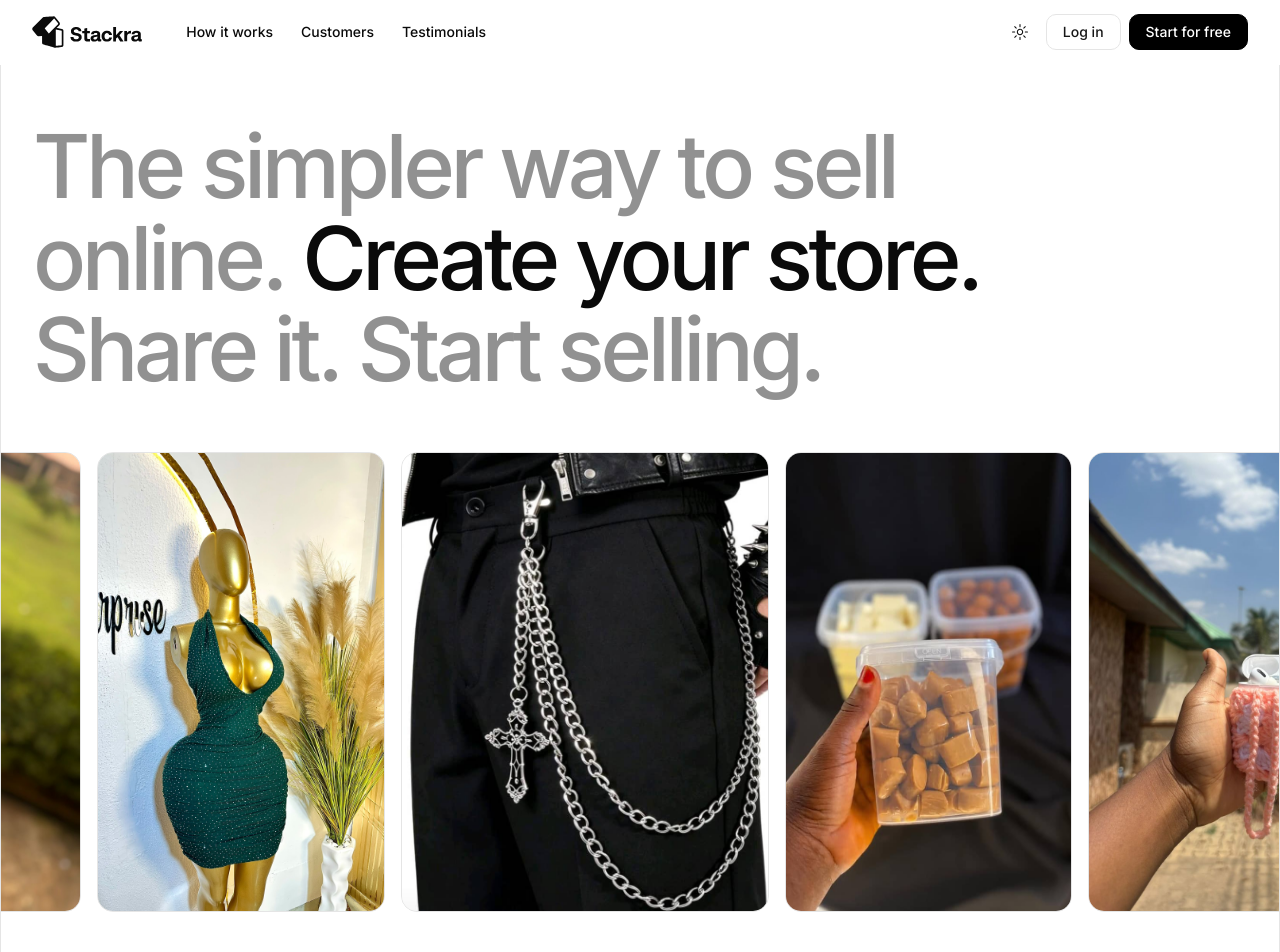
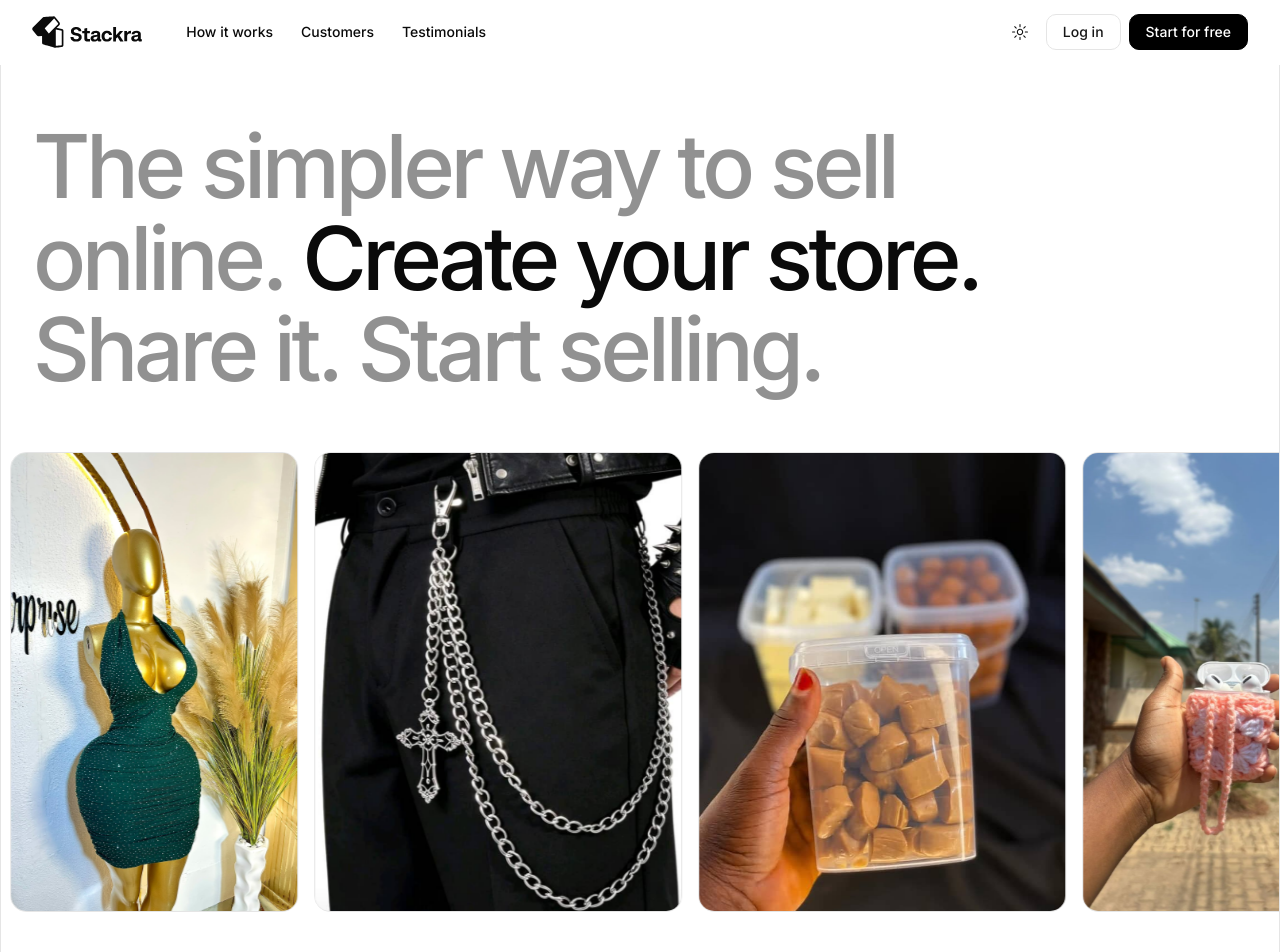
Before and after one commit to danieboy180-stack/stackra-landing, a Next.js app: page / in a window 1280 px wide. Shown: the top 952 px of the page. Built offline with nearby package versions, Linux system fonts and the light colour scheme; a web font is replaced by a local one.

Commit message:
Hero: endless smooth marquee over all 18 photos, fade-in load; storefront: all 25 photos cycled across the small boxes

```diff
--- a/components/browse-to-order.tsx
+++ b/components/browse-to-order.tsx
@@ -1,42 +1,104 @@
 "use client";
 
-import { useState } from "react";
+import { useEffect, useState } from "react";
 import Image from "next/image";
 import { motion, useReducedMotion } from "framer-motion";
 import { cn } from "@/lib/utils";
 
-// Floating tiles, placed as % of the scene (laid out like the reference graphic).
-// Photos live in /public/storefront. `position` is the crop focus (object-position).
-// A tile whose file is missing simply stays an empty placeholder.
+// Every photo in /public/storefront. To add one: upload it to that folder and
+// add its filename here. Photos are dealt out round-robin to the small boxes;
+// each box fades through its own photos.
+const photos = [
+  "IMG-20260819-WA0128.jpg",
+  "IMG-20260824-WA0009.jpg",
+  "IMG-20260827-WA0091.jpg",
+  "IMG-20260827-WA0093.jpg",
+  "IMG-20260827-WA0094.jpg",
+  "IMG-20260827-WA0102.jpg",
+  "IMG-20260828-WA0007.jpg",
+  "IMG-20260828-WA0012.jpg",
+  "IMG-20260903-WA0056.jpg",
+  "IMG-20260903-WA0060.jpg",
+  "IMG-20260903-WA0062.jpg",
+  "IMG-20260904-WA0094.jpg",
+  "IMG-20260905-WA0088.jpg",
+  "IMG-20260905-WA0089.jpg",
+  "IMG-20260907-WA0008.jpg",
+  "IMG-20260907-WA0028.jpg",
+  "IMG-20260907-WA0066.jpg",
+  "IMG-20260907-WA0075.jpg",
+  "IMG-20260914-WA0040.jpg",
+  "IMG-20260930-WA0152.jpg",
+  "IMG-20261001-WA0112.jpg",
+  "IMG-20261009-WA0054.jpg",
+  "IMG-20261009-WA0057.jpg",
+  "IMG-20261009-WA0059.jpg",
+  "IMG-20261009-WA0060.jpg",
+];
+
+// Floating boxes, placed as % of the scene (laid out like the reference graphic).
 // The big card and the pill under it stay empty on purpose.
 const tiles = [
-  { x: 13.3, y: 15.4, s: 10.1, src: "/storefront/IMG-20260821-WA0232.jpg", position: "40% 65%" }, // star rings
-  { x: 32.8, y: 20.8, s: 10.3, src: "/storefront/IMG-20260903-WA0062.jpg", position: "50% 55%" }, // pink sweets
-  { x: 51.1, y: 12.5, s: 10.7, src: "/storefront/IMG-20260827-WA0159_1_.jpg", position: "45% 45%" }, // watch in box
-  { x: 80.7, y: 17.1, s: 10.1, src: "/storefront/IMG-20260819-WA0128.jpg", position: "50% 50%" }, // glass bottles
-  { x: 64.0, y: 23.9, s: 10.3, src: "/storefront/IMG-20260817-WA0070.jpg", position: "45% 55%" }, // earrings
-  { x: 5.0, y: 35.9, s: 10.1, src: "/storefront/IMG-20260914-WA0040.jpg", position: "35% 60%" }, // loafers
-  { x: 13.4, y: 53.9, s: 10.1, src: "/storefront/IMG-20260827-WA0091.jpg", position: "50% 55%" }, // crochet bag
-  { x: 78.6, y: 45.4, s: 10.1, src: "/storefront/IMG-20260907-WA0036.jpg", position: "50% 30%" }, // red hoodie
-  { x: 5.0, y: 73.7, s: 10.1, src: "/storefront/IMG-20260905-WA0089.jpg", position: "25% 40%" }, // bodysuit
-  { x: 31.3, y: 76.9, s: 10.2, src: "/storefront/IMG-20260907-WA0008.jpg", position: "50% 60%" }, // black flats
-  { x: 55.3, y: 70.7, s: 10.2, src: "/storefront/IMG-20260903-WA0057.jpg", position: "45% 50%" }, // brown sweets
-  { x: 75.5, y: 76.3, s: 10.2, src: "/storefront/IMG-20260817-WA0061.jpg", position: "50% 45%" }, // gold ring
+  { x: 13.3, y: 15.4, s: 10.1 },
+  { x: 32.8, y: 20.8, s: 10.3 },
+  { x: 51.1, y: 12.5, s: 10.7 },
+  { x: 80.7, y: 17.1, s: 10.1 },
+  { x: 64.0, y: 23.9, s: 10.3 },
+  { x: 5.0, y: 35.9, s: 10.1 },
+  { x: 13.4, y: 53.9, s: 10.1 },
+  { x: 78.6, y: 45.4, s: 10.1 },
+  { x: 5.0, y: 73.7, s: 10.1 },
+  { x: 31.3, y: 76.9, s: 10.2 },
+  { x: 55.3, y: 70.7, s: 10.2 },
+  { x: 75.5, y: 76.3, s: 10.2 },
 ];
 
-function TilePhoto({ src, position }: { src: string; position: string }) {
-  const [failed, setFailed] = useState(false);
-  if (failed) return null;
+const tilePhotos = tiles.map((_, i) =>
+  photos.filter((_, j) => j % tiles.length === i)
+);
+
+// Fades through a box's photos, one after another. Each photo fades in only once
+// it has loaded, so nothing pops.
+function TileCarousel({ files, index }: { files: string[]; index: number }) {
+  const reduceMotion = useReducedMotion();
+  const [current, setCurrent] = useState(0);
+  const [loaded, setLoaded] = useState<Record<string, boolean>>({});
+
+  useEffect(() => {
+    if (reduceMotion || files.length < 2) return;
+    let interval: number | undefined;
+    const start = window.setTimeout(() => {
+      setCurrent((c) => (c + 1) % files.length);
+      interval = window.setInterval(
+        () => setCurrent((c) => (c + 1) % files.length),
+        5200
+      );
+    }, 2400 + index * 450);
+    return () => {
+      window.clearTimeout(start);
+      window.clearInterval(interval);
+    };
+  }, [files.length, index, reduceMotion]);
+
   return (
-    <Image
-      src={src}
-      alt=""
-      fill
-      sizes="(min-width: 1024px) 90px, 14vw"
-      onError={() => setFailed(true)}
-      className="object-cover"
-      style={{ objectPosition: position }}
-    />
+    <>
+      {files.map((file, k) => (
+        <Image
+          key={file}
+          src={`/storefront/${file}`}
+          alt=""
+          fill
+          sizes="(min-width: 1024px) 90px, 14vw"
+          onLoad={() => setLoaded((l) => ({ ...l, [file]: true }))}
+          onError={() => setLoaded((l) => ({ ...l, [file]: false }))}
+          className={cn(
+            "object-cover transition-opacity duration-1000 ease-in-out",
+            k === current && loaded[file] ? "opacity-100" : "opacity-0"
+          )}
+          style={{ objectPosition: "50% 40%" }}
+        />
+      ))}
+    </>
   );
 }
 
@@ -91,7 +153,7 @@ export default function BrowseToOrder() {
                       i % 2 ? "bg-muted/50" : "bg-muted"
                     )}
                   >
-                    <TilePhoto src={t.src} position={t.position} />
+                    <TileCarousel files={tilePhotos[i]} index={i} />
                   </motion.div>
                 </motion.div>
               ))}
--- a/components/hero.tsx
+++ b/components/hero.tsx
@@ -1,8 +1,8 @@
 "use client";
 
-import { useEffect, useRef, useState, type KeyboardEvent } from "react";
+import { useEffect, useState } from "react";
 import Image from "next/image";
-import { useReducedMotion } from "framer-motion";
+import { motion, useReducedMotion } from "framer-motion";
 import { cn } from "@/lib/utils";
 
 const sentences = [
@@ -12,31 +12,44 @@ const sentences = [
   "Start selling.",
 ];
 
-// Strip cards, in order. Files live in /public/hero. "tall" and "wide" are both
-// portrait-friendly; `position` is the crop focus (object-position) for that photo.
-// A card whose file is missing simply stays an empty placeholder.
-const cards = [
-  { src: "/hero/IMG-20260905-WA0071.jpg", shape: "wide", position: "50% 50%" }, // brown monogram handbag
-  { src: "/hero/IMG-20260827-WA0094.jpg", shape: "wide", position: "50% 50%" }, // blue crochet bow
-  { src: "/hero/IMG-20261001-WA0117.jpg", shape: "tall", position: "50% 45%" }, // green dress
-  { src: "/hero/IMG-20260828-WA0007.jpg", shape: "wide", position: "40% 50%" }, // chain with cross
-  { src: "/hero/IMG-20260903-WA0056.jpg", shape: "tall", position: "50% 50%" }, // sweets
-  { src: "/hero/IMG-20260827-WA0111.jpg", shape: "wide", position: "50% 70%" }, // crochet AirPods case
-  { src: "/hero/IMG-20261001-WA0114.jpg", shape: "tall", position: "50% 75%" }, // brown dress
-  { src: "/hero/IMG-20260827-WA0115.jpg", shape: "wide", position: "50% 50%" }, // spider beanie
-  { src: "/hero/IMG-20261001-WA0133.jpg", shape: "tall", position: "55% 40%" }, // striped bodysuit
-  { src: "/hero/IMG-20260907-WA0066.jpg", shape: "wide", position: "50% 100%" }, // polo shirts
-] as const;
+// Every photo in /public/hero, in strip order. To add one: upload it to that
+// folder and add its filename here. Shapes alternate by position (see below).
+const photos = [
+  "IMG-20260827-WA0094.jpg",
+  "IMG-20261001-WA0117.jpg",
+  "IMG-20260828-WA0007.jpg",
+  "IMG-20260903-WA0056.jpg",
+  "IMG-20260827-WA0111.jpg",
+  "IMG-20261001-WA0114.jpg",
+  "IMG-20260827-WA0115.jpg",
+  "IMG-20261001-WA0133.jpg",
+  "IMG-20260907-WA0066.jpg",
+  "IMG-20260824-WA0009.jpg",
+  "IMG-20260929-WA0038.jpg",
+  "IMG-20260929-WA0047.jpg",
+  "IMG-20261001-WA0011.jpg",
+  "IMG-20261009-WA0055.jpg",
+  "IMG-20261009-WA0057.jpg",
+  "IMG-20261009-WA0060.jpg",
+  "IMG-20261010-WA0008.jpg",
+  "IMG-20261010-WA0065.jpg",
+];
+
+const shapes = ["wide", "tall", "wide", "wide", "tall", "wide", "tall"] as const;
+
+// Seconds the strip takes to travel past one photo (higher = slower).
+const SECONDS_PER_PHOTO = 6;
 
 function HeroCard({
-  src,
+  file,
   shape,
-  position,
+  priority,
 }: {
-  src: string;
+  file: string;
   shape: "tall" | "wide";
-  position: string;
+  priority: boolean;
 }) {
+  const [loaded, setLoaded] = useState(false);
   const [failed, setFailed] = useState(false);
 
   return (
@@ -48,55 +61,76 @@ function HeroCard({
     >
       {!failed && (
         <Image
-          src={src}
+          src={`/hero/${file}`}
           alt=""
           fill
           sizes="(min-width: 1024px) 370px, (min-width: 640px) 275px, 195px"
+          priority={priority}
           loading="eager"
+          draggable={false}
+          onLoad={() => setLoaded(true)}
           onError={() => setFailed(true)}
-          className="object-cover"
-          style={{ objectPosition: position }}
+          className={cn(
+            "object-cover transition-opacity duration-700 ease-out",
+            loaded ? "opacity-100" : "opacity-0"
+          )}
+          style={{ objectPosition: "50% 45%" }}
         />
       )}
     </div>
   );
 }
 
-function Strip({ active }: { active: number }) {
-  const wrapRef = useRef<HTMLDivElement>(null);
-  const trackRef = useRef<HTMLDivElement>(null);
-  const [x, setX] = useState(0);
+function Group({ hidden }: { hidden?: boolean }) {
+  return (
+    <div
+      aria-hidden={hidden || undefined}
+      className="flex shrink-0 gap-3 pr-3 sm:gap-4 sm:pr-4"
+    >
+      {photos.map((file, i) => (
+        <HeroCard
+          key={file}
+          file={file}
+          shape={shapes[i % shapes.length]}
+          priority={!hidden && i < 3}
+        />
+      ))}
+    </div>
+  );
+}
 
-  // Each sentence moves the strip to a new stretch of cards, so every photo gets a turn.
-  const target = Math.floor((active * cards.length) / sentences.length);
+// Endless, constant-speed strip. Two identical groups side by side, moved by
+// exactly half the track so the loop has no seam. It runs on its own and is not
+// tied to the headline highlight.
+function Strip() {
+  const reduceMotion = useReducedMotion();
 
-  useEffect(() => {
-    const update = () => {
-      const wrap = wrapRef.current;
-      const track = trackRef.current;
-      const card = track?.children[target] as HTMLElement | undefined;
-      if (!wrap || !track || !card) return;
-      const peek = window.innerWidth < 640 ? 44 : 96;
-      // never slide past the last card (no empty gap on the right)
-      const minX = Math.min(0, wrap.clientWidth - track.offsetWidth);
-      setX(target === 0 ? 0 : Math.max(minX, peek - card.offsetLeft));
-    };
-    update();
-    window.addEventListener("resize", update);
-    return () => window.removeEventListener("resize", update);
-  }, [target]);
+  if (reduceMotion) {
+    return (
+      <div className="overflow-x-auto">
+        <div className="w-max pl-4 sm:pl-6 lg:pl-8">
+          <Group />
+        </div>
+      </div>
+    );
+  }
 
   return (
-    <div ref={wrapRef} className="overflow-hidden">
-      <div
-        ref={trackRef}
-        style={{ transform: `translate3d(${x}px, 0, 0)` }}
-        className="relative flex w-max gap-3 pr-4 pl-[max(1rem,calc((100%_-_80rem)/2_+_1rem))] transition-transform duration-1000 ease-[cubic-bezier(0.22,1,0.36,1)] will-change-transform motion-reduce:transition-none sm:gap-4 sm:pl-[max(1.5rem,calc((100%_-_80rem)/2_+_1.5rem))] lg:pl-[max(2rem,calc((100%_-_80rem)/2_+_2rem))]"
+    <div className="overflow-hidden">
+      <motion.div
+        initial={{ x: "0%" }}
+        animate={{ x: "-50%" }}
+        transition={{
+          duration: photos.length * SECONDS_PER_PHOTO,
+          ease: "linear",
+          repeat: Infinity,
+          repeatType: "loop",
+        }}
+        className="ml-[max(1rem,calc((100%_-_80rem)/2_+_1rem))] flex w-max will-change-transform sm:ml-[max(1.5rem,calc((100%_-_80rem)/2_+_1.5rem))] lg:ml-[max(2rem,calc((100%_-_80rem)/2_+_2rem))]"
       >
-        {cards.map((card) => (
-          <HeroCard key={card.src} {...card} />
-        ))}
-      </div>
+        <Group />
+        <Group hidden />
+      </motion.div>
     </div>
   );
 }
@@ -116,13 +150,6 @@ export default function Hero() {
     return () => window.clearTimeout(id);
   }, [active, paused, reduceMotion]);
 
-  const onKey = (e: KeyboardEvent, i: number) => {
-    if (e.key === "Enter" || e.key === " ") {
-      e.preventDefault();
-      setActive(i);
-    }
-  };
-
   return (
     <section
       className="pb-14 pt-8 sm:pb-20 sm:pt-14"
@@ -138,7 +165,12 @@ export default function Hero() {
                 tabIndex={0}
                 aria-pressed={i === active}
                 onClick={() => setActive(i)}
-                onKeyDown={(e) => onKey(e, i)}
+                onKeyDown={(e) => {
+                  if (e.key === "Enter" || e.key === " ") {
+                    e.preventDefault();
+                    setActive(i);
+                  }
+                }}
                 className={cn(
                   "cursor-pointer rounded-sm outline-none transition-colors duration-500 focus-visible:ring-2 focus-visible:ring-ring/60",
                   i === active
@@ -154,7 +186,7 @@ export default function Hero() {
       </div>
 
       <div aria-hidden className="mt-10 sm:mt-14">
-        <Strip active={active} />
+        <Strip />
       </div>
     </section>
   );
```
Also changed, not shown: public/hero/README.md, public/storefront/README.md.
